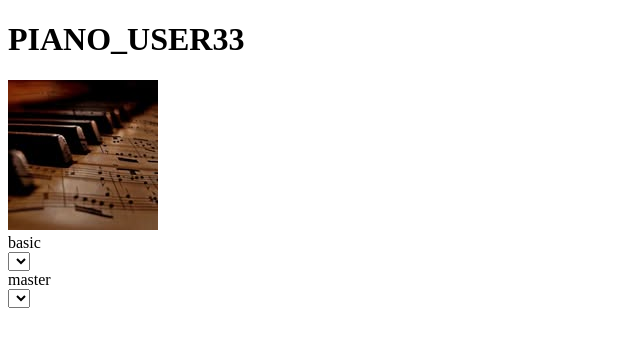
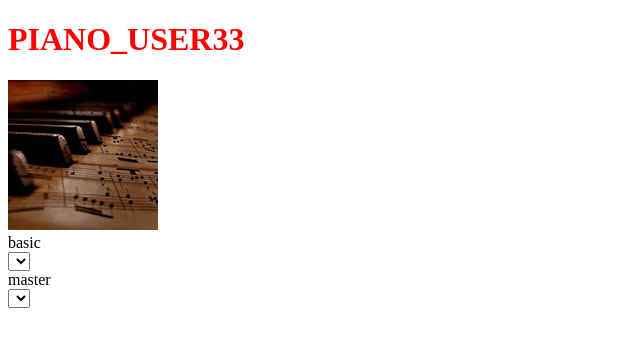
Before and after one commit to jafro33/piano_user33, a plain HTML site: page index.html/index.html in a window 1280 px wide. Shown: the whole page, without its empty margins (0-640 px from the left). Drawn offline with Linux system fonts and the light colour scheme; files whose address does not match are found by name.

Commit message:
added style

```diff
--- a/index.html/index.html
+++ b/index.html/index.html
@@ -8,7 +8,7 @@
 </head>
 
 <body>
-    <h1>PIANO_USER33</h1>
+    <h1 style="color: red;">PIANO_USER33</h1>
     <img src="img piano.jpg" alt="">
     <section>basic</section>
     <select name="basic level" id=""></select>
```
